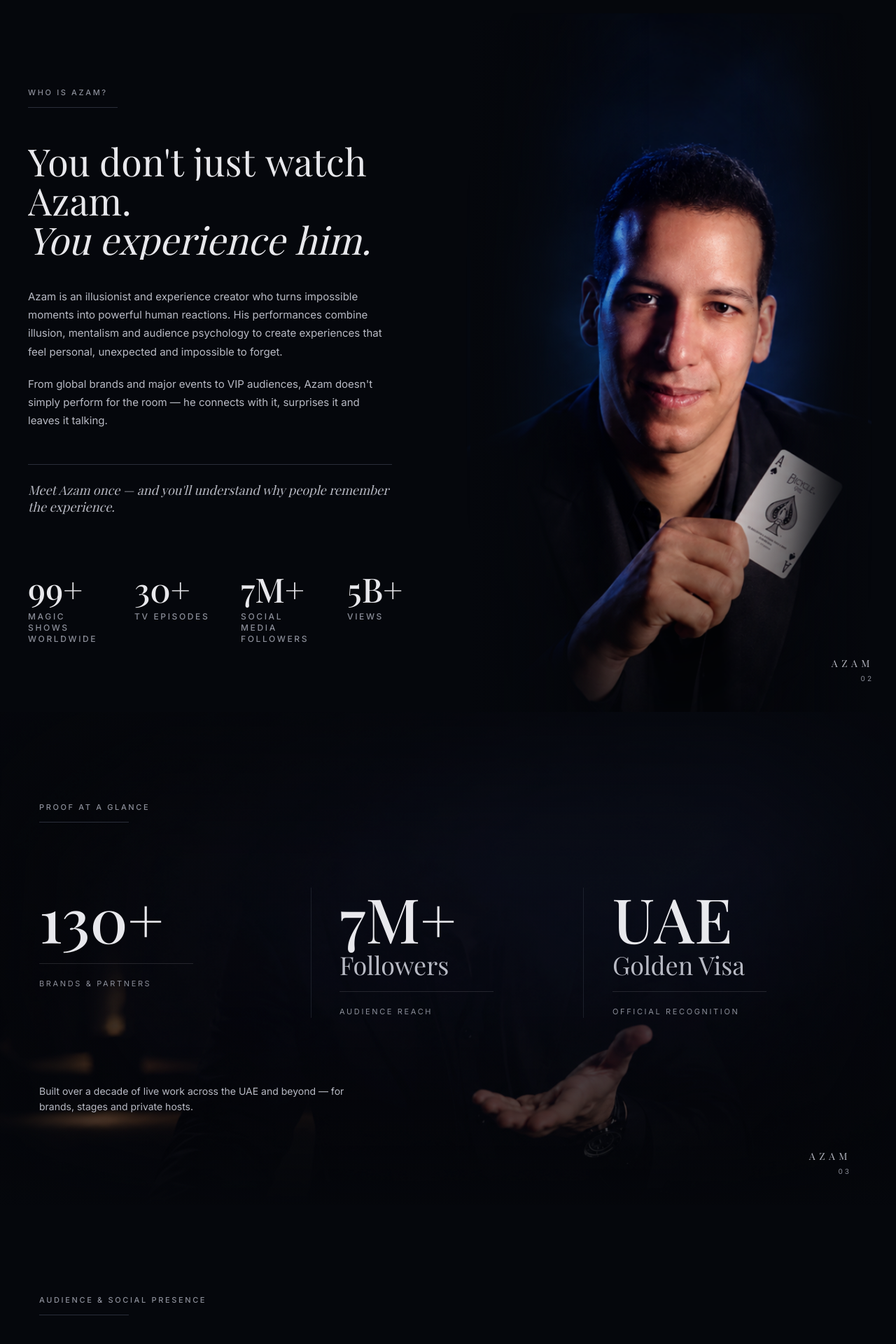
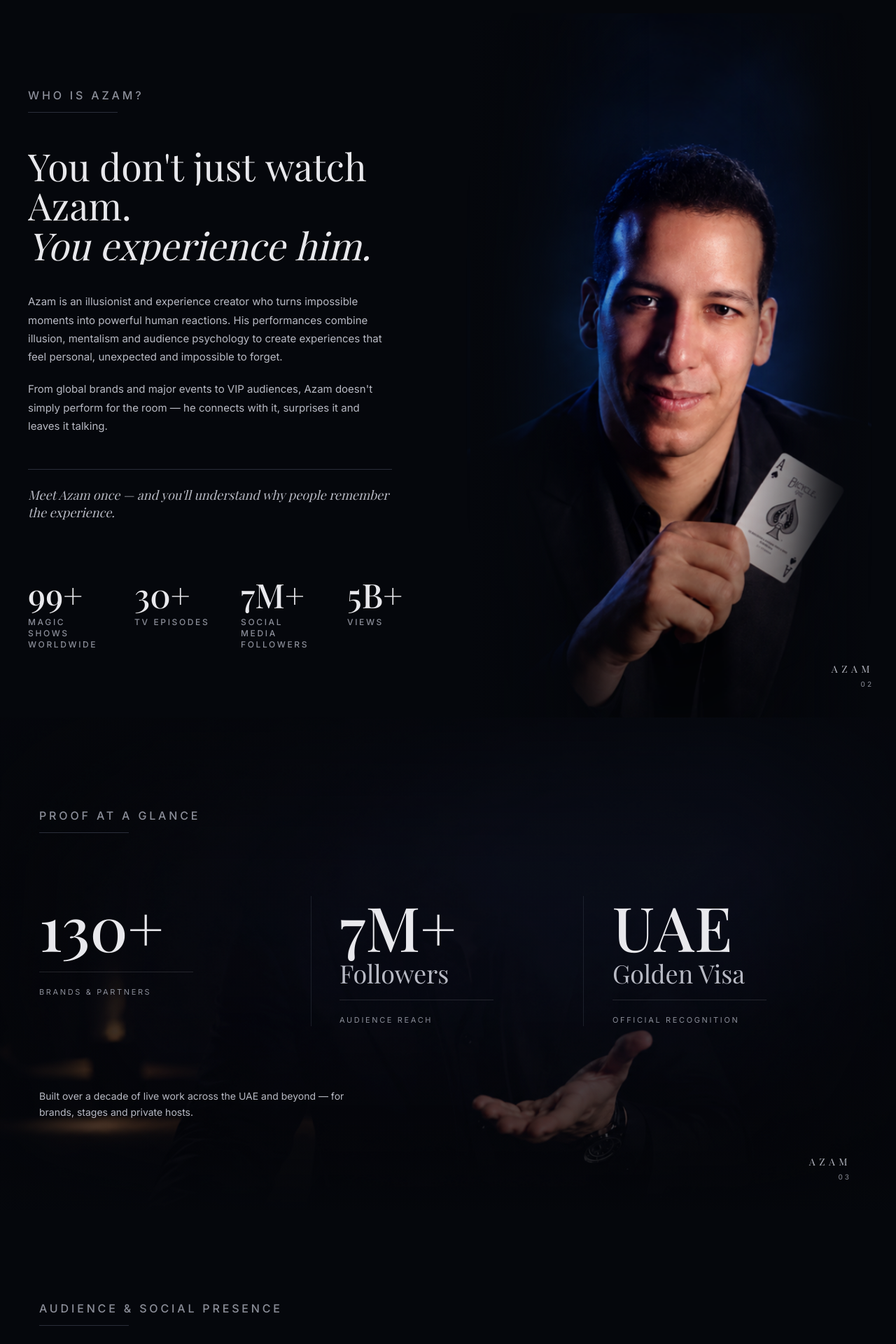
Before and after one commit to Suryansh9331/azams_portfolio, a React (Vite) app: page / in a window 1280 px wide. Shown: the part 900-2820 px from the top of the page at 70% size. Built offline with nearby package versions, Linux system fonts and the light colour scheme; a web font is replaced by a local one.

Commit message:
fix: update text sizes for improved readability across multiple components

```diff
--- a/src/components/About.tsx
+++ b/src/components/About.tsx
@@ -20,7 +20,7 @@ export function About() {
         <div className="grid grid-cols-1 items-stretch gap-10 lg:min-h-[100svh] lg:grid-cols-[minmax(0,1fr)_minmax(0,1fr)] lg:gap-16">
           <div className="relative flex flex-col justify-center pt-6 pb-10 md:pt-10 lg:order-first lg:py-24">
             <div className="mb-10 md:mb-12">
-              <p className="about-label text-[10px] font-medium tracking-[0.24em] text-muted uppercase sm:text-[11px]">
+              <p className="about-label text-[13px] font-medium tracking-[0.24em] text-muted uppercase sm:text-[14px] md:text-[15px] lg:text-[16px]">
                 Who is Azam?
               </p>
               <div className="about-rail mt-3 h-px w-24 bg-line sm:w-32" />
--- a/src/components/Contact.tsx
+++ b/src/components/Contact.tsx
@@ -30,7 +30,7 @@ export function Contact() {
 
       <div className="relative mx-auto flex min-h-screen w-full max-w-[1680px] flex-col px-4 py-14 sm:px-5 sm:py-16 md:px-6 md:py-20 lg:px-8 lg:py-24 xl:px-10">
         <div className="contact-head">
-          <p className="text-[10px] font-medium tracking-[0.24em] text-muted uppercase sm:text-[11px]">
+          <p className="text-[13px] font-medium tracking-[0.24em] text-muted uppercase sm:text-[14px] md:text-[15px] lg:text-[16px]">
             Book Azam
           </p>
           <div className="contact-head-rail mt-3 h-px w-24 bg-line sm:w-32" />
--- a/src/components/Proof.tsx
+++ b/src/components/Proof.tsx
@@ -33,7 +33,7 @@ export function Proof() {
         className="relative z-10 mx-auto grid min-h-[88vh] w-full max-w-[1680px] grid-rows-[auto_1fr_auto] px-5 py-20 sm:px-6 md:px-8 md:py-24 lg:px-10 lg:py-32 xl:px-14"
       >
         <div className="mb-12 md:mb-16 lg:mb-20">
-          <p className="proof-section-label text-[10px] font-medium tracking-[0.24em] text-muted uppercase sm:text-[11px]">
+          <p className="proof-section-label text-[13px] font-medium tracking-[0.24em] text-muted uppercase sm:text-[14px] md:text-[15px] lg:text-[16px]">
             Proof at a Glance
           </p>
           <div className="proof-rail mt-3 h-px w-24 bg-line sm:w-32" />
--- a/src/components/Social.tsx
+++ b/src/components/Social.tsx
@@ -16,7 +16,7 @@ export function Social() {
         className="relative mx-auto grid min-h-screen w-full max-w-[1680px] grid-rows-[auto_1fr] px-5 py-20 sm:px-6 md:px-8 md:py-24 lg:px-10 lg:py-32 xl:px-14"
       >
         <div className="mb-12 md:mb-16 lg:mb-20">
-          <p className="social-section-label text-[10px] font-medium tracking-[0.24em] text-muted uppercase sm:text-[11px]">
+          <p className="social-section-label text-[13px] font-medium tracking-[0.24em] text-muted uppercase sm:text-[14px] md:text-[15px] lg:text-[16px]">
             Audience & Social Presence
           </p>
           <div className="social-rail mt-3 h-px w-24 bg-line sm:w-32" />
--- a/src/components/WhyBrands.tsx
+++ b/src/components/WhyBrands.tsx
@@ -14,7 +14,7 @@ export function WhyBrands() {
         className="relative mx-auto grid min-h-screen w-full max-w-[1680px] grid-rows-[auto_1fr] px-5 py-20 sm:px-6 md:px-8 md:py-24 lg:px-10 lg:py-32 xl:px-14"
       >
         <div className="mb-12 md:mb-16 lg:mb-20">
-          <p className="why-section-label text-[10px] font-medium tracking-[0.24em] text-muted uppercase sm:text-[11px]">
+          <p className="why-section-label text-[13px] font-medium tracking-[0.24em] text-muted uppercase sm:text-[14px] md:text-[15px] lg:text-[16px]">
             Why Brands Choose Azam
           </p>
           <div className="why-rail mt-3 h-px w-24 bg-line sm:w-32" />
--- a/src/components/shared/SectionShell.tsx
+++ b/src/components/shared/SectionShell.tsx
@@ -15,7 +15,7 @@ export function SectionShell({ id, label, page, children, className = "" }: Prop
       className={`relative mx-auto grid min-h-screen w-full max-w-[1680px] grid-rows-[auto_1fr] px-4 py-20 sm:px-5 md:px-6 md:py-24 lg:px-8 lg:py-32 xl:px-10 ${className}`}
     >
       <div className="mb-12 md:mb-16 lg:mb-20">
-        <p className="text-[10px] font-medium tracking-[0.24em] text-muted uppercase sm:text-[11px]">
+        <p className="text-[13px] font-medium tracking-[0.24em] text-muted uppercase sm:text-[14px] md:text-[15px] lg:text-[16px]">
           {label}
         </p>
         <div className="mt-3 h-px w-24 bg-line sm:w-32" />
```
